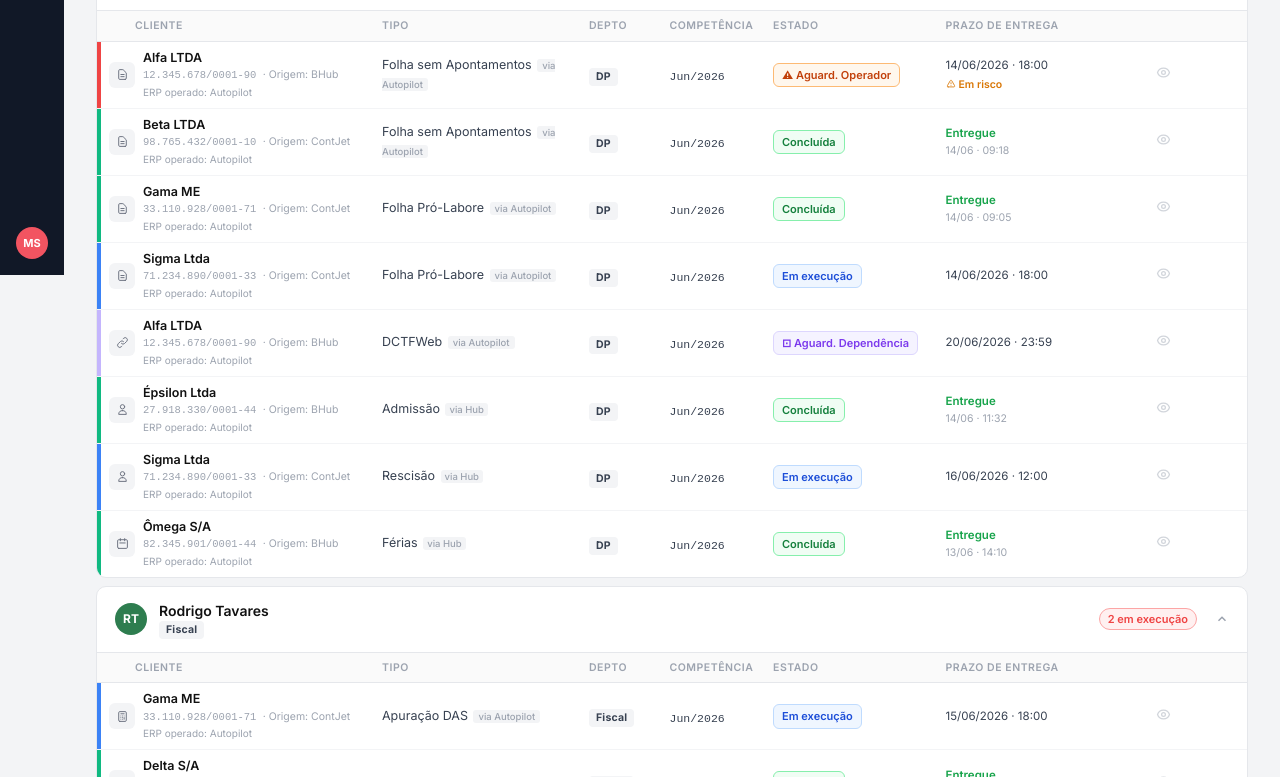
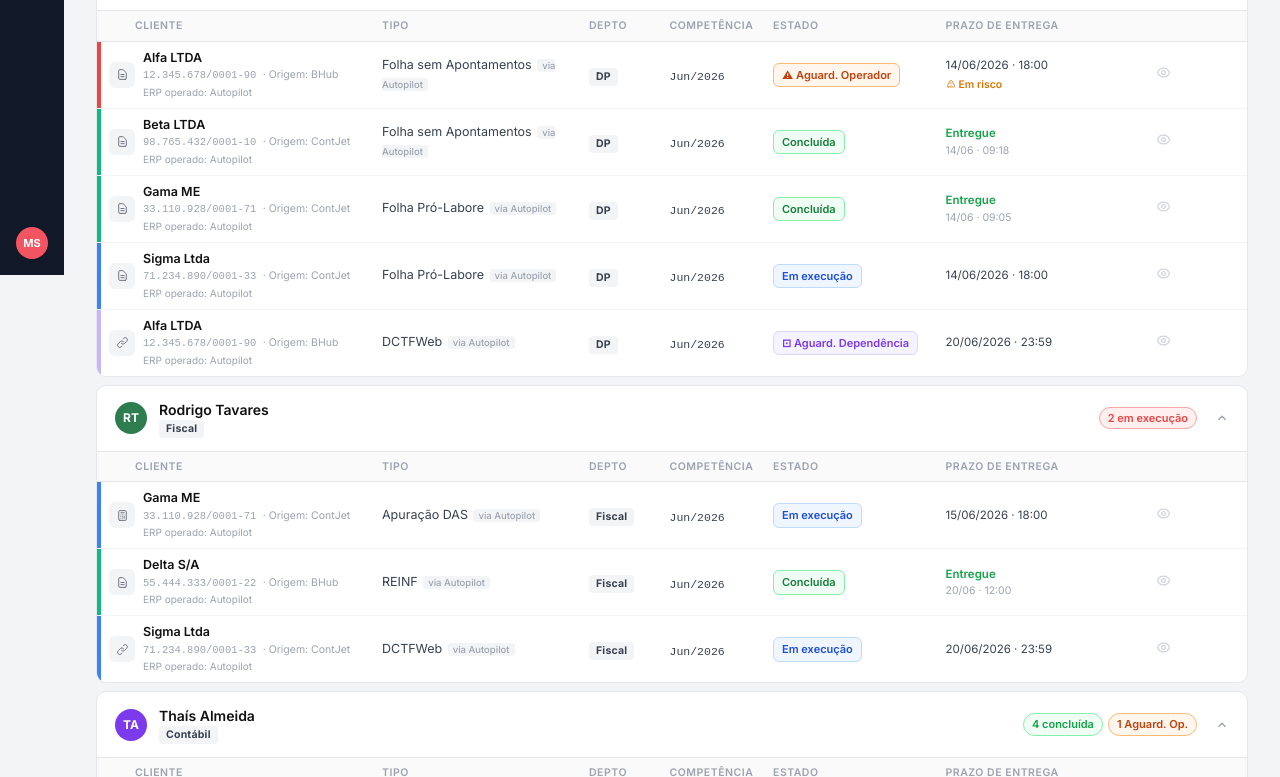
Before and after one commit to andressarodrigues-bhub/gestor_tarefas, a plain HTML site: page index.html in a window 1280 px wide. Shown: the part 525-1302 px from the top of the page. Drawn offline with Linux system fonts and the light colour scheme.

Commit message:
Add files via upload

```diff
--- a/index.html
+++ b/index.html
@@ -868,33 +868,6 @@ body{font-family:"Inter",-apple-system,BlinkMacSystemFont,sans-serif;background:
               <td><div class="td-prazo-wrap"><div class="task-prazo">20/06/2026 · 23:59</div></div></td>
               <td class="td-eye"><div class="task-eye"><svg fill="none" viewBox="0 0 24 24" stroke="currentColor" stroke-width="2"><path stroke-linecap="round" stroke-linejoin="round" d="M15 12a3 3 0 11-6 0 3 3 0 016 0z"/><path stroke-linecap="round" stroke-linejoin="round" d="M2.458 12C3.732 7.943 7.523 5 12 5c4.478 0 8.268 2.943 9.542 7-1.274 4.057-5.064 7-9.542 7-4.477 0-8.268-2.943-9.542-7z"/></svg></div></td>
             </tr>
-            <tr class="task-row-tr" id="row-adm" onclick="openPanel('adm')">
-              <td><div class="task-cell"><div class="task-bar b-ok"></div><div class="task-icon"><svg fill="none" viewBox="0 0 24 24" stroke="currentColor" stroke-width="1.8"><path stroke-linecap="round" stroke-linejoin="round" d="M16 7a4 4 0 11-8 0 4 4 0 018 0zM12 14a7 7 0 00-7 7h14a7 7 0 00-7-7z"/></svg></div><div class="task-info"><div class="task-name">Épsilon Ltda</div><div class="task-cnpj">27.918.330/0001-44 <span class="task-origem">· Origem: BHub</span></div><div class="task-erp">ERP operado: Autopilot</div></div></div></td>
-              <td><div class="cell-pad"><div class="task-tipo-col">Admissão <span style="font-size:9.5px;color:#9ca3af;background:#f3f4f6;padding:1px 4px;border-radius:3px;font-weight:500;margin-left:2px;">via Hub</span></div></div></td>
-              <td><div class="cell-pad"><span class="dept-badge dp">DP</span></div></td>
-              <td><div class="cell-pad"><span class="competencia-col">Jun/2026</span></div></td>
-              <td><div class="cell-pad"><span class="state-badge s-ok">Concluída</span></div></td>
-              <td><div class="td-prazo-wrap"><div class="task-entregue">Entregue</div><div class="task-entregue-sub">14/06 · 11:32</div></div></td>
-              <td class="td-eye"><div class="task-eye"><svg fill="none" viewBox="0 0 24 24" stroke="currentColor" stroke-width="2"><path stroke-linecap="round" stroke-linejoin="round" d="M15 12a3 3 0 11-6 0 3 3 0 016 0z"/><path stroke-linecap="round" stroke-linejoin="round" d="M2.458 12C3.732 7.943 7.523 5 12 5c4.478 0 8.268 2.943 9.542 7-1.274 4.057-5.064 7-9.542 7-4.477 0-8.268-2.943-9.542-7z"/></svg></div></td>
-            </tr>
-            <tr class="task-row-tr">
-              <td><div class="task-cell"><div class="task-bar b-run" style="background:#3b82f6;"></div><div class="task-icon"><svg fill="none" viewBox="0 0 24 24" stroke="currentColor" stroke-width="1.8"><path stroke-linecap="round" stroke-linejoin="round" d="M16 7a4 4 0 11-8 0 4 4 0 018 0zM12 14a7 7 0 00-7 7h14a7 7 0 00-7-7z"/></svg></div><div class="task-info"><div class="task-name">Sigma Ltda</div><div class="task-cnpj">71.234.890/0001-33 <span class="task-origem">· Origem: ContJet</span></div><div class="task-erp">ERP operado: Autopilot</div></div></div></td>
-              <td><div class="cell-pad"><div class="task-tipo-col">Rescisão <span style="font-size:9.5px;color:#9ca3af;background:#f3f4f6;padding:1px 4px;border-radius:3px;font-weight:500;margin-left:2px;">via Hub</span></div></div></td>
-              <td><div class="cell-pad"><span class="dept-badge dp">DP</span></div></td>
-              <td><div class="cell-pad"><span class="competencia-col">Jun/2026</span></div></td>
-              <td><div class="cell-pad"><span class="state-badge s-run">Em execução</span></div></td>
-              <td><div class="td-prazo-wrap"><div class="task-prazo">16/06/2026 · 12:00</div></div></td>
-              <td class="td-eye"><div class="task-eye"><svg fill="none" viewBox="0 0 24 24" stroke="currentColor" stroke-width="2"><path stroke-linecap="round" stroke-linejoin="round" d="M15 12a3 3 0 11-6 0 3 3 0 016 0z"/><path stroke-linecap="round" stroke-linejoin="round" d="M2.458 12C3.732 7.943 7.523 5 12 5c4.478 0 8.268 2.943 9.542 7-1.274 4.057-5.064 7-9.542 7-4.477 0-8.268-2.943-9.542-7z"/></svg></div></td>
-            </tr>
-            <tr class="task-row-tr">
-              <td><div class="task-cell"><div class="task-bar b-ok"></div><div class="task-icon"><svg fill="none" viewBox="0 0 24 24" stroke="currentColor" stroke-width="1.8"><path stroke-linecap="round" stroke-linejoin="round" d="M8 7V3m8 4V3m-9 8h10M5 21h14a2 2 0 002-2V7a2 2 0 00-2-2H5a2 2 0 00-2 2v12a2 2 0 002 2z"/></svg></div><div class="task-info"><div class="task-name">Ômega S/A</div><div class="task-cnpj">82.345.901/0001-44 <span class="task-origem">· Origem: BHub</span></div><div class="task-erp">ERP operado: Autopilot</div></div></div></td>
-              <td><div class="cell-pad"><div class="task-tipo-col">Férias <span style="font-size:9.5px;color:#9ca3af;background:#f3f4f6;padding:1px 4px;border-radius:3px;font-weight:500;margin-left:2px;">via Hub</span></div></div></td>
-              <td><div class="cell-pad"><span class="dept-badge dp">DP</span></div></td>
-              <td><div class="cell-pad"><span class="competencia-col">Jun/2026</span></div></td>
-              <td><div class="cell-pad"><span class="state-badge s-ok">Concluída</span></div></td>
-              <td><div class="td-prazo-wrap"><div class="task-entregue">Entregue</div><div class="task-entregue-sub">13/06 · 14:10</div></div></td>
-              <td class="td-eye"><div class="task-eye"><svg fill="none" viewBox="0 0 24 24" stroke="currentColor" stroke-width="2"><path stroke-linecap="round" stroke-linejoin="round" d="M15 12a3 3 0 11-6 0 3 3 0 016 0z"/><path stroke-linecap="round" stroke-linejoin="round" d="M2.458 12C3.732 7.943 7.523 5 12 5c4.478 0 8.268 2.943 9.542 7-1.274 4.057-5.064 7-9.542 7-4.477 0-8.268-2.943-9.542-7z"/></svg></div></td>
-            </tr>
           </tbody>
         </table>
       </div>
```
